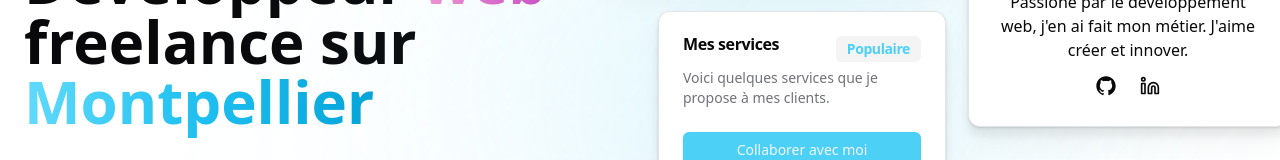
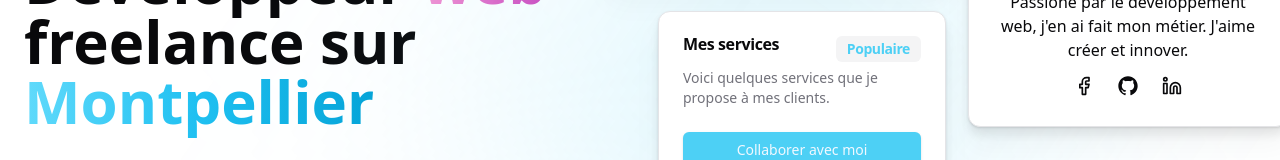
Before and after one commit to DopeCloudd/portfolio_freelance_react, a React (Vite) app: page / in a window 1280 px wide. Shown: the part 324-484 px from the top of the page. Built offline with nearby package versions, Linux system fonts and the light colour scheme.

Commit message:
chore: add mailto on contact link

```diff
--- a/src/components/HeroCards.tsx
+++ b/src/components/HeroCards.tsx
@@ -12,7 +12,7 @@ import {
   CardTitle,
 } from "@/components/ui/card";
 import { GitHubLogoIcon } from "@radix-ui/react-icons";
-import { Check, Linkedin } from "lucide-react";
+import { Check, FacebookIcon, Linkedin } from "lucide-react";
 
 export const HeroCards = () => {
   return (
@@ -59,6 +59,18 @@ export const HeroCards = () => {
           <div>
             <a
               rel="noreferrer noopener"
+              href="https://www.facebook.com/profile.php?id=61564522257510"
+              target="_blank"
+              className={buttonVariants({
+                variant: "ghost",
+                size: "sm",
+              })}
+            >
+              <span className="sr-only">Facebook icon</span>
+              <FacebookIcon size="20" />
+            </a>
+            <a
+              rel="noreferrer noopener"
               href="https://github.com/DopeCloudd"
               target="_blank"
               className={buttonVariants({
@@ -101,7 +113,12 @@ export const HeroCards = () => {
         </CardHeader>
 
         <CardContent>
-          <Button className="w-full">Collaborer avec moi</Button>
+          <Button
+            className="w-full"
+            onClick={() => window.open("mailto:contact@valentin-lerouge.fr")}
+          >
+            Collaborer avec moi
+          </Button>
         </CardContent>
 
         <hr className="w-4/5 m-auto mb-4" />
```
